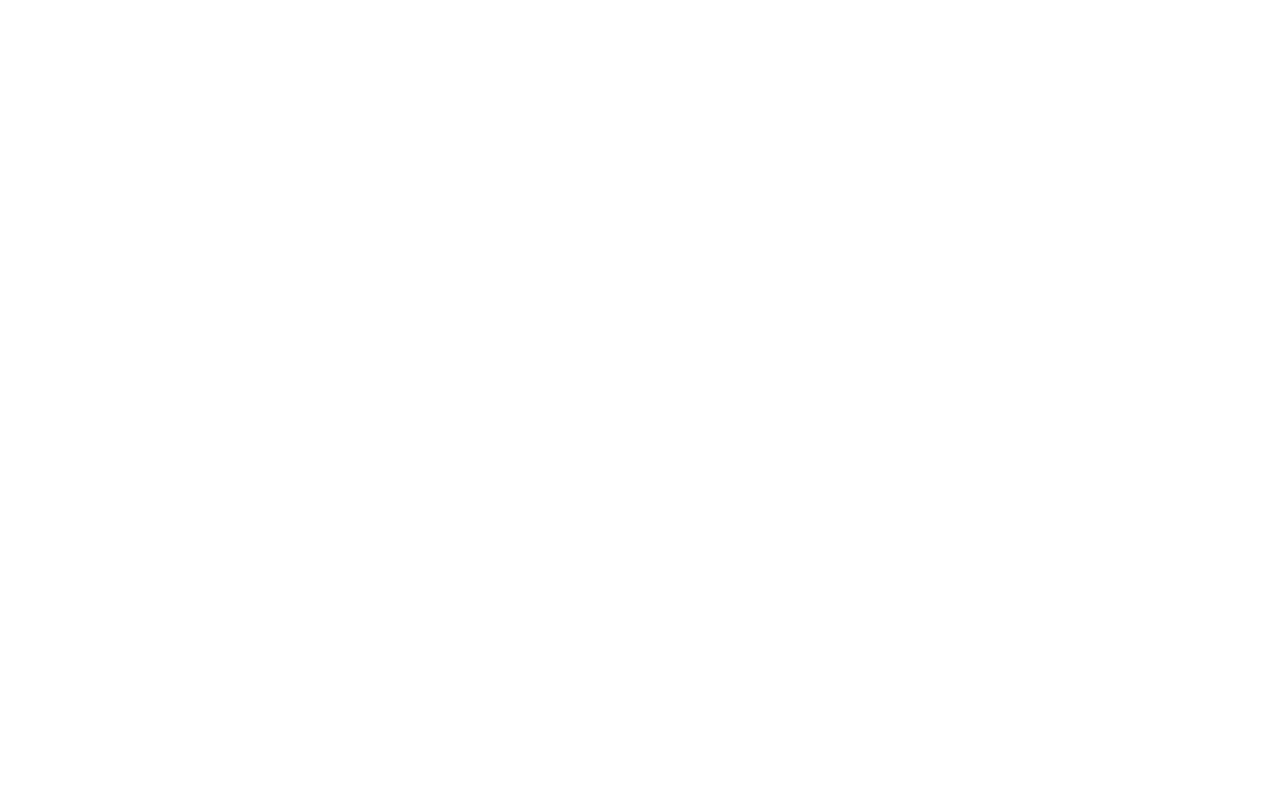
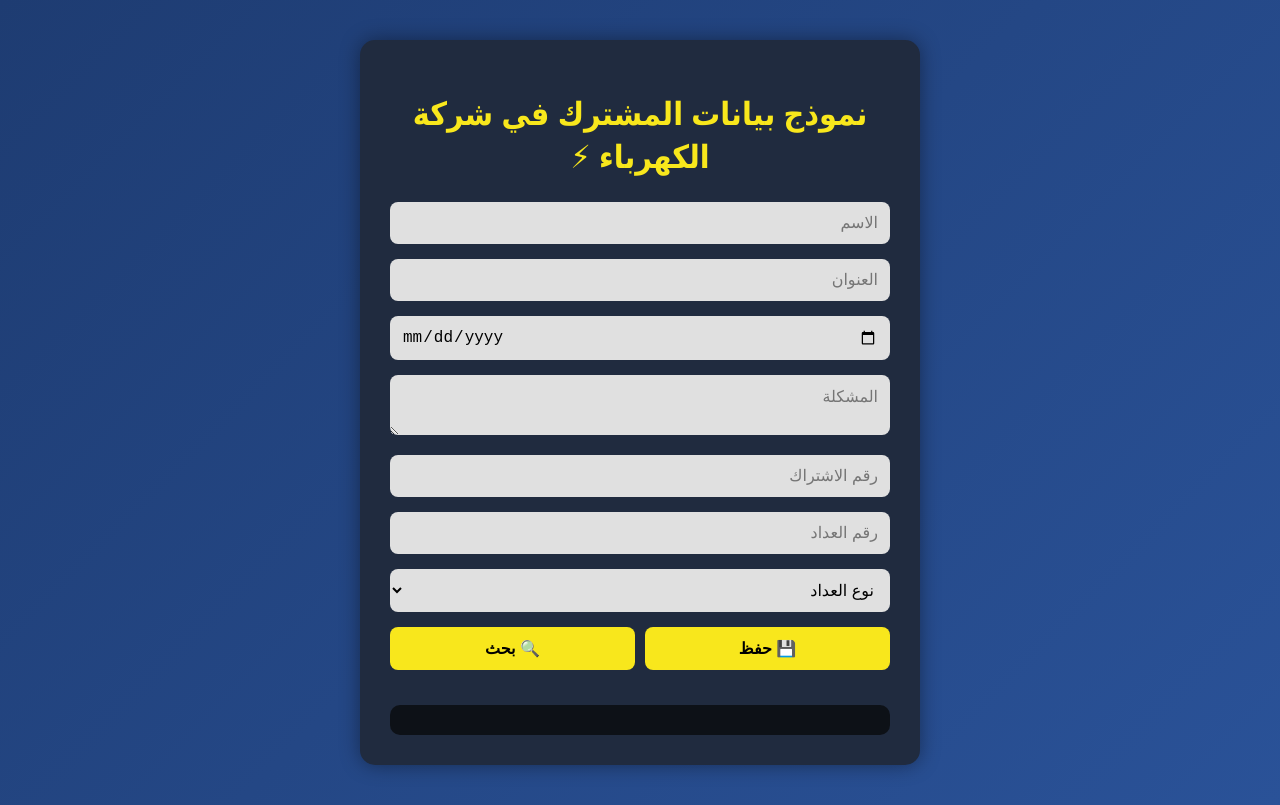
Before and after one commit to MohamedSbeehat/ElectricityRegistrationProject, a plain HTML site: page index.html in a window 1280 px wide. Drawn offline with Linux system fonts and the light colour scheme.

Commit message:
import 3 main file

```diff
--- a/index.html
+++ b/index.html
@@ -1,11 +1,35 @@
 <!DOCTYPE html>
-<html lang="en">
+<html lang="ar">
 <head>
-    <meta charset="UTF-8">
-    <meta name="viewport" content="width=device-width, initial-scale=1.0">
-    <title>Document</title>
+  <meta charset="UTF-8" />
+  <meta name="viewport" content="width=device-width, initial-scale=1.0"/>
+  <title>نموذج بيانات الكهرباء</title>
+  <link rel="stylesheet" href="style.css" />
 </head>
 <body>
+  <div class="container">
+    <h1>نموذج بيانات المشترك في شركة الكهرباء ⚡</h1>
+    <form id="dataForm">
+      <input type="text" id="name" placeholder="الاسم" required />
+      <input type="text" id="address" placeholder="العنوان" required />
+      <input type="date" id="date" required />
+      <textarea id="issue" placeholder="المشكلة" required></textarea>
+      <input type="text" id="subscription" placeholder="رقم الاشتراك" required />
+      <input type="text" id="meterNumber" placeholder="رقم العداد" required />
+      <select id="meterType" required>
+        <option value="" disabled selected>نوع العداد</option>
+        <option value="رقمي">فاز</option>
+        <option value="تقليدي">3 فاز</option>
+      </select>
+      <div class="buttons">
+        <button type="submit">💾 حفظ</button>
+        <button type="button" onclick="searchData()">🔍 بحث</button>
+      </div>
+    </form>
 
+    <div id="result" class="result"></div>
+  </div>
+
+  <script src="script.js"></script>
 </body>
 </html>
--- /dev/null
+++ b/script.js
@@ -0,0 +1,47 @@
+document.getElementById('dataForm').addEventListener('submit', function(e) {
+  e.preventDefault();
+
+  const record = {
+    name: document.getElementById('name').value.trim(),
+    address: document.getElementById('address').value.trim(),
+    date: document.getElementById('date').value,
+    issue: document.getElementById('issue').value.trim(),
+    subscription: document.getElementById('subscription').value.trim(),
+    meterNumber: document.getElementById('meterNumber').value.trim(),
+    meterType: document.getElementById('meterType').value
+  };
+
+  let records = JSON.parse(localStorage.getItem('electricData')) || [];
+  records.push(record);
+  localStorage.setItem('electricData', JSON.stringify(records));
+  alert('✅ تم حفظ البيانات بنجاح');
+  this.reset();
+});
+
+function searchData() {
+  const searchTerm = prompt("أدخل الاسم أو رقم الاشتراك أو رقم العداد للبحث:");
+  if (!searchTerm) return;
+
+  const records = JSON.parse(localStorage.getItem('electricData')) || [];
+  const found = records.filter(r =>
+    r.name.includes(searchTerm) ||
+    r.subscription.includes(searchTerm) ||
+    r.meterNumber.includes(searchTerm)
+  );
+
+  const resultDiv = document.getElementById('result');
+  if (found.length === 0) {
+    resultDiv.textContent = '❌ لا توجد نتائج مطابقة.';
+  } else {
+    resultDiv.innerHTML = found.map(r =>
+      `👤 الاسم: ${r.name}
+🏠 العنوان: ${r.address}
+📅 التاريخ: ${r.date}
+📝 المشكلة: ${r.issue}
+🔢 رقم الاشتراك: ${r.subscription}
+⚡ رقم العداد: ${r.meterNumber}
+🔌 نوع العداد: ${r.meterType}
+----------------------------`
+    ).join('\n');
+  }
+}
--- a/style.css
+++ b/style.css
@@ -0,0 +1,68 @@
+body {
+  font-family: 'Segoe UI', Tahoma, Geneva, Verdana, sans-serif;
+  background: linear-gradient(135deg, #1e3c72 0%, #2a5298 100%);
+  color: #fff;
+  margin: 0;
+  padding: 0;
+  direction: rtl;
+}
+
+.container {
+  max-width: 500px;
+  margin: 40px auto;
+  padding: 30px;
+  background-color: #202b3f;
+  border-radius: 15px;
+  box-shadow: 0 0 20px rgba(0,0,0,0.4);
+}
+
+h1 {
+  text-align: center;
+  margin-bottom: 25px;
+  color: #f8e71c;
+}
+
+input, textarea, select, button {
+  width: 100%;
+  padding: 12px;
+  margin-bottom: 15px;
+  border: none;
+  border-radius: 8px;
+  font-size: 16px;
+  box-sizing: border-box;
+}
+
+input, textarea, select {
+  background-color: #e0e0e0;
+  color: #000;
+}
+
+textarea {
+  resize: vertical;
+}
+
+button {
+  background-color: #f8e71c;
+  color: #000;
+  font-weight: bold;
+  cursor: pointer;
+  transition: 0.3s ease;
+}
+
+button:hover {
+  background-color: #ffe600;
+}
+
+.buttons {
+  display: flex;
+  gap: 10px;
+}
+
+.result {
+  background-color: #0d1117;
+  padding: 15px;
+  border-radius: 10px;
+  margin-top: 20px;
+  white-space: pre-wrap;
+  word-break: break-word;
+}
```
